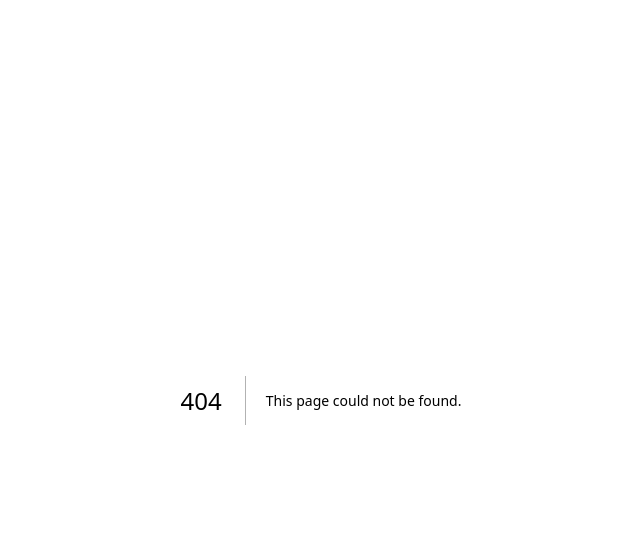
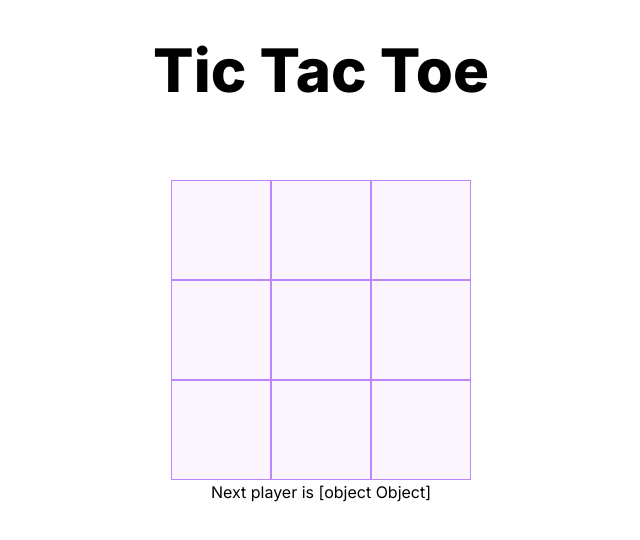
Before and after one commit to MohsenDorado/25-Practices, a Next.js app: page /TicTacToe in a window 1280 px wide. Before the commit this address had no page. Shown: the top 540 px of the page, without its empty margins (319-959 px from the left). Built offline with nearby package versions, Linux system fonts and the light colour scheme.

Commit message:
TicTac Fail

```diff
--- /dev/null
+++ b/app/TicTacToe/page.tsx
@@ -0,0 +1,10 @@
+import TicTacToe from '@/components/TicTacToe'
+import React from 'react'
+
+const TicTacToePage = () => {
+  return (
+    <div><TicTacToe/></div>
+  )
+}
+
+export default TicTacToePage
--- a/app/globals.css
+++ b/app/globals.css
@@ -68,3 +68,10 @@
 .inactive-indicator{
     background-color: gray;
 }
+.o{
+  color: blue;
+}
+.cross{
+  color: red;
+
+}
--- /dev/null
+++ b/components/TicTacToe.tsx
@@ -0,0 +1,142 @@
+"use client";
+import React, { useEffect, useState } from "react";
+import { GoCircle } from "react-icons/go";
+import { RxCross2 } from "react-icons/rx";
+
+const Square = ({ value, onClick }: { value: any; onClick: any }) => {
+  return (
+    <button
+      disabled={value}
+      onClick={onClick}
+      className="p-3 border border-purple-400 h-[100px] w-[100px] text-3xl font-bold bg-purple-50 hover:bg-purple-100"
+    >
+      {value}
+    </button>
+  );
+};
+const TicTacToe = () => {
+  const [squares, setSquares] = useState(Array(9).fill(""));
+  const [isXTurn, setIsXTurn] = useState(true);
+  const [status, setStatus] = useState("");
+
+  const handleClick = (currentSquare: any) => {
+    let copySquares = [...squares];
+    copySquares[currentSquare] = isXTurn ? (
+      <RxCross2 className="cross font-extrabold text-7xl" />
+    ) : (
+      <GoCircle className="o font-extrabold text-7xl" />
+    );
+    setIsXTurn((prev) => !prev);
+    setSquares(copySquares);
+    console.log(squares);
+  };
+  const winner = (squares: any) => {
+    const winnerPatterns = [
+      [0, 1, 2],
+      [3, 4, 5],
+      [6, 7, 8],
+      [2, 5, 8],
+      [0, 4, 8],
+      [2, 4, 6],
+      [0, 3, 6],
+      [1, 4, 7],
+    ];
+    for (let i = 0; i < winnerPatterns.length; i++) {
+      const [x, y, z] = winnerPatterns[i];
+      if (
+        squares[x] &&
+        squares[x] === squares[y] &&
+        squares[x] === squares[z]
+      ) {
+        return squares[x];
+      }
+    }
+  };
+  console.log(squares);
+  useEffect(() => {
+    if (!winner(squares) && squares.every((i) => i !== "")) {
+        setStatus('This is a Tie! restart the game ')
+    }else if (winner(squares)) {
+        setStatus(`Winner is ${winner(squares)},Please restart the game!`)
+
+    }else  {
+        setStatus(`Next player is ${isXTurn ? (
+            <RxCross2 className="cross font-extrabold text-7xl" />
+          ) : (
+            <GoCircle className="o font-extrabold text-7xl" />
+          )}`)
+
+    }
+
+  }, [squares, isXTurn]);
+
+  return (
+    <div className="flex items-center flex-col h-[100vh]">
+      <h1 className="font-extrabold text-6xl m-10">Tic Tac Toe</h1>
+      <div className="mt-10">
+        <div className="">
+          <Square
+            onClick={() => {
+              handleClick(0);
+            }}
+            value={squares[0]}
+          />
+          <Square
+            onClick={() => {
+              handleClick(1);
+            }}
+            value={squares[1]}
+          />
+          <Square
+            onClick={() => {
+              handleClick(2);
+            }}
+            value={squares[2]}
+          />
+        </div>
+        <div>
+          <Square
+            onClick={() => {
+              handleClick(3);
+            }}
+            value={squares[3]}
+          />
+          <Square
+            onClick={() => {
+              handleClick(4);
+            }}
+            value={squares[4]}
+          />
+          <Square
+            onClick={() => {
+              handleClick(5);
+            }}
+            value={squares[5]}
+          />
+        </div>
+        <div>
+          <Square
+            onClick={() => {
+              handleClick(6);
+            }}
+            value={squares[6]}
+          />
+          <Square
+            onClick={() => {
+              handleClick(7);
+            }}
+            value={squares[7]}
+          />
+          <Square
+            onClick={() => {
+              handleClick(8);
+            }}
+            value={squares[8]}
+          />
+        </div>
+      </div>
+<h1>{status}</h1>    </div>
+  );
+};
+
+export default TicTacToe;
--- a/data/AllProjects.ts
+++ b/data/AllProjects.ts
@@ -62,5 +62,10 @@ const allProjects=[
         id:13,
         name:"Search",
     },
+    {
+
+        id:14,
+        name:"TicTacToe",
+    },
 ]
 export default allProjects;
```
